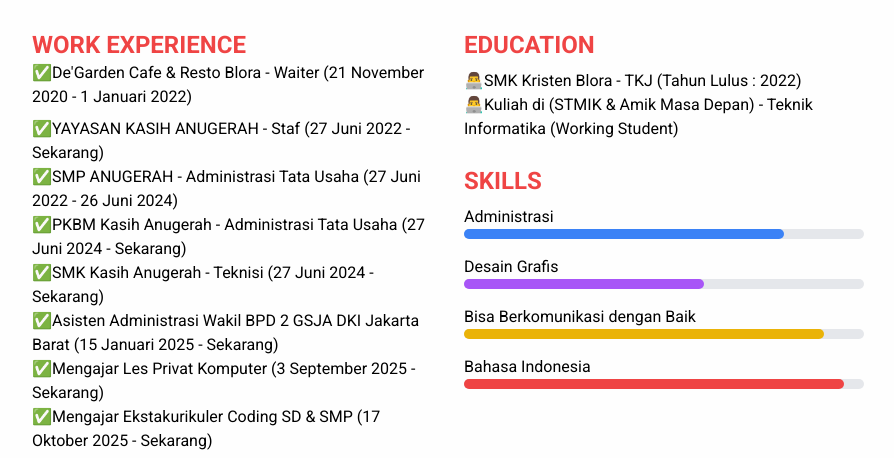
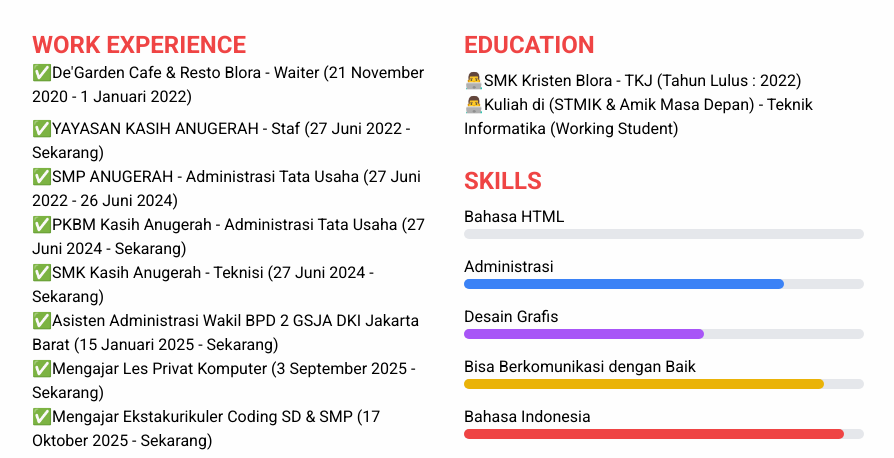
Before and after one commit to Markusjimmy/Jimmy, a plain HTML site: page cv.html in a window 1280 px wide. Shown: the part 347-805 px from the top of the page, without its empty margins (192-1086 px from the left). Drawn offline with nearby package versions, Linux system fonts and the light colour scheme.

Commit message:
Update cv.html

```diff
--- a/cv.html
+++ b/cv.html
@@ -76,6 +76,10 @@
           <p>👨‍💻Kuliah di (STMIK & Amik Masa Depan) - Teknik Informatika (Working Student)</p>
           <h3 class="text-2xl font-bold text-red-500 mt-6">SKILLS</h3>
           <div class="mt-2">
+            <p>Bahasa HTML</p>
+            <div class="w-full bg-gray-200 rounded-full h-2.5 mb-4">
+              <div class="bg-#006400-500 h-2.5 rounded-full" style="width: 70%"></div>
+            </div>
             <p>Administrasi</p>
             <div class="w-full bg-gray-200 rounded-full h-2.5 mb-4">
               <div class="bg-blue-500 h-2.5 rounded-full" style="width: 80%"></div>
```
